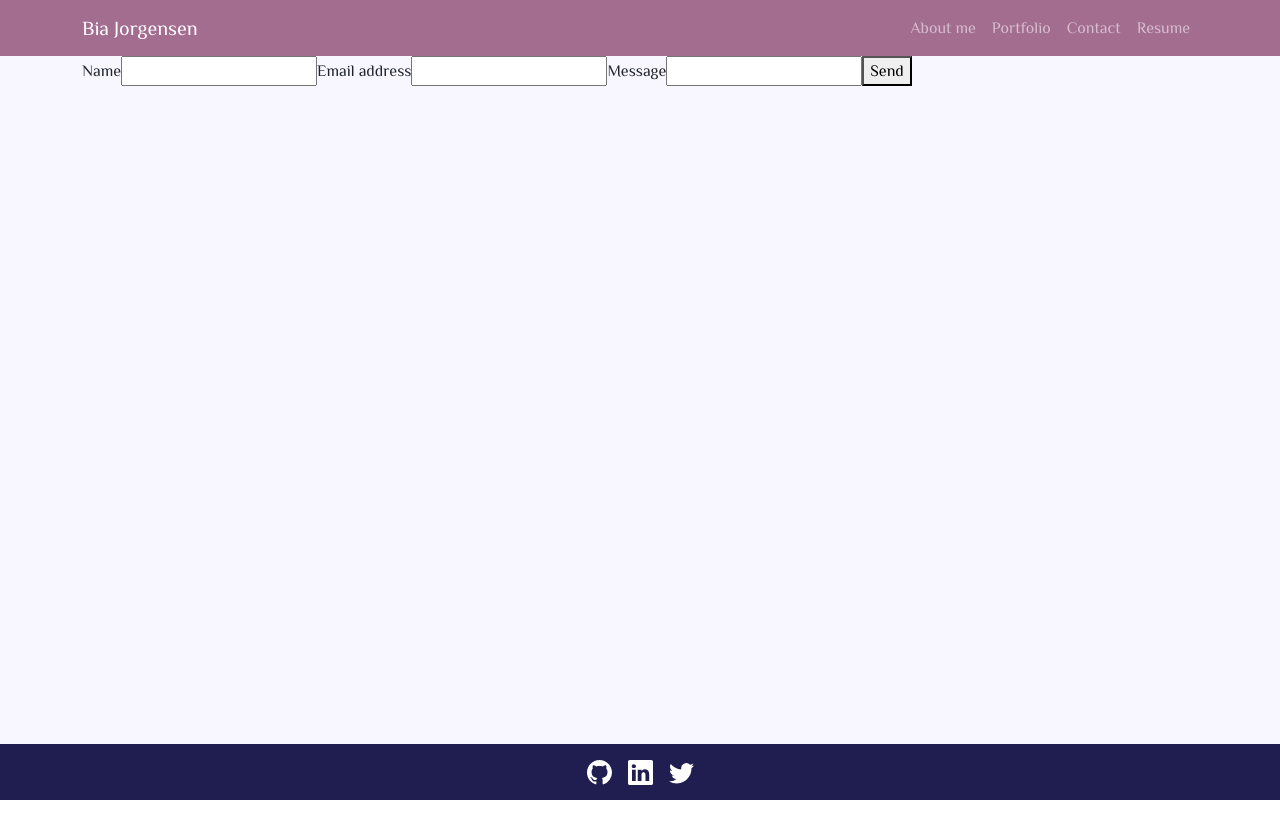
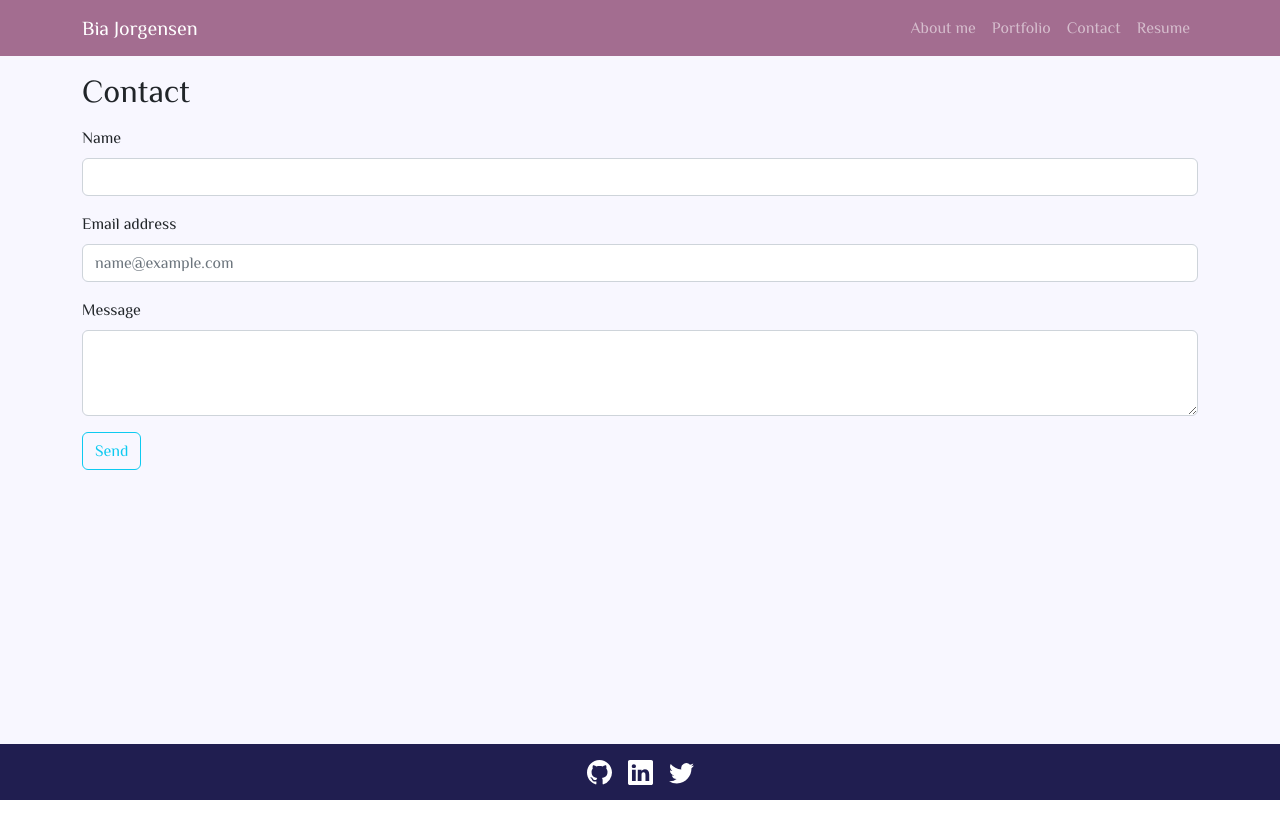
Before and after one commit to BiaJorgensen/bia-jorgensen-portfolio, a React (Create React App) app: page /contact in a window 1280 px wide. Shown: the top 838 px of the page. Built offline with nearby package versions, Linux system fonts and the light colour scheme.

Commit message:
Updated form with react-bootstrap

```diff
--- a/src/pages/Contact.js
+++ b/src/pages/Contact.js
@@ -1,6 +1,8 @@
 import React, {useRef, useState} from 'react'
 import emailjs from '@emailjs/browser';
 import { emailValidation } from '../utils/helpers';
+import Button from 'react-bootstrap/Button';
+import Form from 'react-bootstrap/Form';
 
 // Code assistance from https://www.emailjs.com/docs/examples/reactjs/
 export default function Contact() {
@@ -55,24 +57,32 @@ export default function Contact() {
         });
     };
 
-
   return (
     <div>
-        <form ref={form} onSubmit={sendEmail}>
-            <label>Name</label>
-            <input type="text" name="user_name" value={nameInput} onChange={nameChange} onBlur={handleBlur} required/>
-            <label>Email address</label>
-            <input type="email" name="user_email" value={emailInput} onChange={emailChange} onBlur={handleBlur} required/>
-            <label>Message</label>
-            <input type="text" name="message" value={messageInput} onChange={messageChange} onBlur={handleBlur} required/>
-            <button type="submit">Send</button>
-        </form>
+        <h2 className="my-3">Contact</h2>
+        <Form ref={form} onSubmit={sendEmail}>
+            <Form.Group className="mb-3" controlId="formBasicName">
+                <Form.Label>Name</Form.Label>
+                <Form.Control type="text" name="user_name" value={nameInput} onChange={nameChange} onBlur={handleBlur} required/>
+            </Form.Group>
+
+            <Form.Group className="mb-3" controlId="formBasicEmail">
+                <Form.Label>Email address</Form.Label>
+                <Form.Control type="email" placeholder="name@example.com" name="user_email" value={emailInput} onChange={emailChange} onBlur={handleBlur} required/>
+            </Form.Group>
+
+            <Form.Group className="mb-3" controlId="formBasicMessage">
+                <Form.Label>Message</Form.Label>
+                <Form.Control as="textarea" rows={3} name="message" value={messageInput} onChange={messageChange} onBlur={handleBlur} required/>
+            </Form.Group>
+
+            <Button variant="outline-info"  type="submit">Send</Button>
+        </Form>
         {errorMessage && (
-            <div>
-            <p>{errorMessage}</p>
+            <div className="mt-3">
+                <p>{errorMessage}</p>
             </div>
         )}
     </div>
-
   )
 }
```
